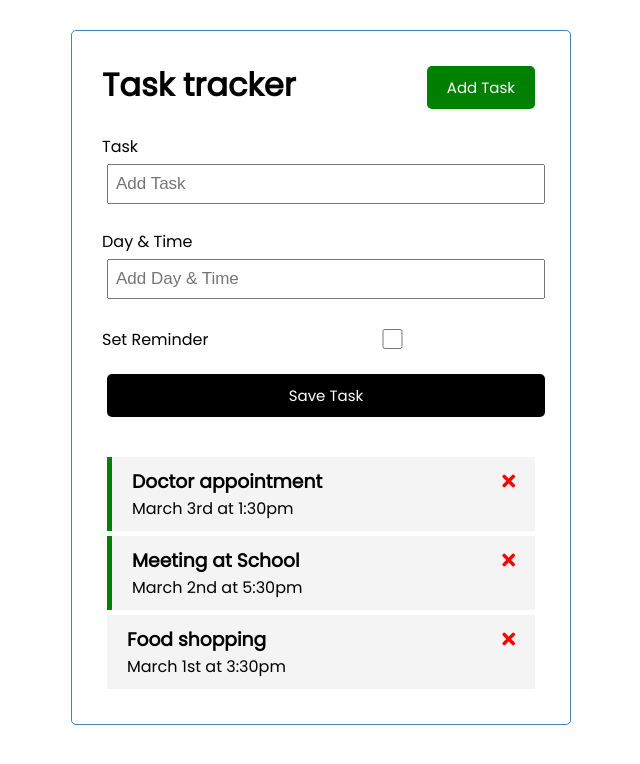
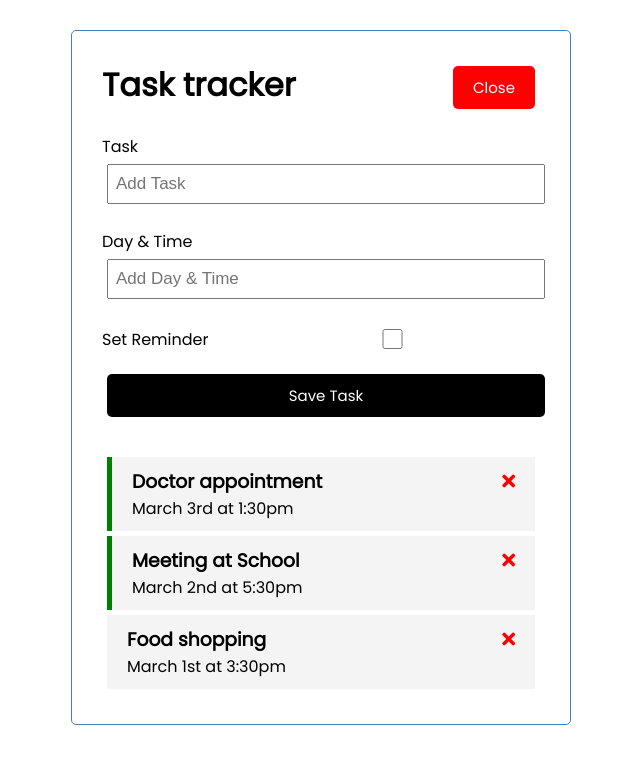
Before and after one commit to michals96/vuejs-mastery, a Vue app in the folder vue-project/: page / in a window 1280 px wide. Both pictures are taken after a click on the button "Add Task". Shown: the top 764 px of the page, without its empty margins (319-959 px from the left). Built offline with nearby package versions, Linux system fonts and the light colour scheme.

Commit message:
Toggle add task menu

```diff
--- a/vue-project/src/App.vue
+++ b/vue-project/src/App.vue
@@ -1,7 +1,9 @@
 <template>
   <div class="container">
-    <Header title="Task tracker"/>
-    <AddTask @add-task="addTask"></AddTask>
+    <Header @toggle-add-task="toggleAddTask" title="Task tracker" :showAddTask="showAddTask"/>
+    <div v-show="showAddTask">
+      <AddTask @add-task="addTask"></AddTask>
+    </div>
     <Tasks :tasks="tasks" @toggle-reminder="toggleReminder" @delete-task="deleteTask"/>
   </div>
 </template>
@@ -20,7 +22,8 @@
   },
   data() {
     return {
-      tasks: []
+      tasks: [],
+      showAddTask: false
     }
   },
   methods: {
@@ -34,6 +37,9 @@
     },
     toggleReminder(id) {
       this.tasks = this.tasks.map(task => task.id === id ? {...task, reminder: !task.reminder} : task);
+    },
+    toggleAddTask() {
+      this.showAddTask = !this.showAddTask
     }
   },
   created() {
--- a/vue-project/src/components/Button.vue
+++ b/vue-project/src/components/Button.vue
@@ -11,7 +11,7 @@
   },
   methods: {
     onClick() {
-      console.log('object');
+      this.$emit('btn-click')
     }
   }
 }
--- a/vue-project/src/components/Header.vue
+++ b/vue-project/src/components/Header.vue
@@ -1,19 +1,22 @@
 <template>
   <header>
     <h1>{{ title }}</h1>
-    <Button text="Add Task" color="green"/>
+    <Button :color="showAddTask ? 'red' : 'green'" :text="showAddTask ? 'Close' : 'Add Task'"
+            @btn-click="$emit('toggle-add-task')"/>
   </header>
 </template>
 
 <script>
 import Button from "@/components/Button.vue";
+
 export default {
   name: 'Header',
   props: {
     title: {
       type: String,
-      default: "Task tracker"
-    }
+      default: "Task tracker",
+    },
+    showAddTask: Boolean
   },
   components: {
     Button
```
